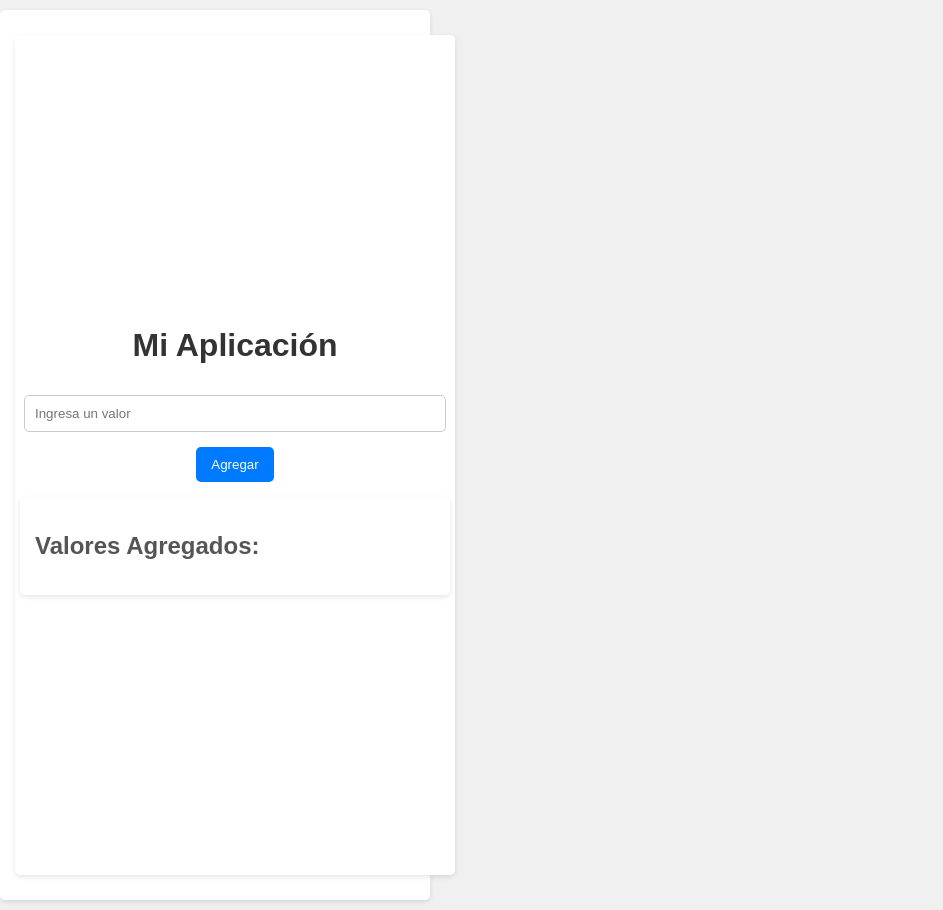
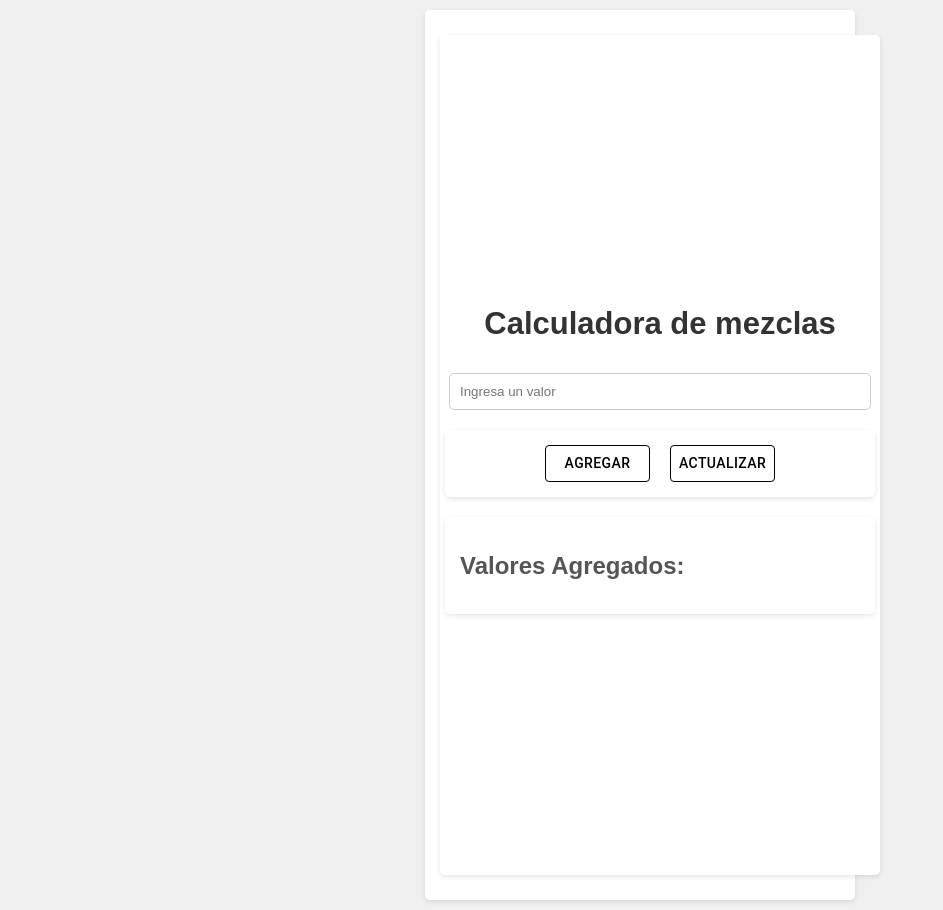
Before and after one commit to AldairZambrano/Calculador_de_mezclas, a React (Vite) app: page / in a window 1280 px wide. Shown: the whole page, without its empty margins (0-943 px from the left). Built offline with nearby package versions, Linux system fonts and the light colour scheme.

Commit message:
Se agregan nuevos cambios en el estilo, se agrega nuevo button para refrescar la pagina

```diff
--- a/package.json
+++ b/package.json
@@ -13,8 +13,8 @@
     "@emotion/react": "^11.13.3",
     "@emotion/styled": "^11.13.0",
     "@mui/icons-material": "^6.1.5",
-    "@mui/material": "^6.1.5",
-    "@mui/styled-engine-sc": "^6.1.5",
+    "@mui/material": "^6.1.6",
+    "@mui/styled-engine-sc": "^6.1.6",
     "react": "^18.3.1",
     "react-dom": "^18.3.1",
     "styled-components": "^6.1.13"
--- a/src/App.jsx
+++ b/src/App.jsx
@@ -1,5 +1,6 @@
 import React, { useState } from 'react';
 import { Button } from "@mui/material";
+
  // Asegúrate de que la ruta sea correcta
 
 function App() {
@@ -10,6 +11,10 @@ function App() {
   const [ValueGraduarte, setValueGraduarte] = useState(null);
   const [ValueRyzup, setValueRyzup] = useState(null);
 
+  const actualizar = () =>  {
+    window.location.href = '/';
+    }
+    console.log(actualizar)
   const addItem = () => {
     if (inputValue) {
       setItems([...items, inputValue]);
@@ -45,23 +50,26 @@ function App() {
 
   return (
     <div id="app-container"> {/* Aquí está el contenedor con el ID app-container */}
-      <h1>Mi Aplicación</h1>
+      <h1 style={{textAlign:"center",fontSize:"31px"}}>Calculadora de mezclas </h1>
       <input
-        type="text"
+        type="number"
         value={inputValue}
         onChange={(e) => setInputValue(e.target.value)}
         placeholder="Ingresa un valor"
       />
-      <button onClick={addItem}>Agregar</button>
-
+      <div className='ButtonInput'>
+        <Button variant='outlined' color='terciary' style={{width:"105px"}} onClick={addItem}>Agregar</Button>
+        <Button variant='outlined' color='terciary' style={{width:"105px"}} onClick={actualizar}>Actualizar</Button>
+      </div>
       <div>
         <h2>Valores Agregados:</h2>
         {items.map((item, index) => (
           <div key={index}>
             <span>{item}</span>
+            <button onClick={() => calculateValue(item)}>Calcular</button>
+            <button onClick={() => editItem(index)}>Editar</button>
             <button onClick={() => deleteItem(index)}>Borrar</button>
-            <button onClick={() => editItem(index)}>Editar</button>
-            <button onClick={() => calculateValue(item)}>Calcular</button>
+
           </div>
         ))}
       </div>
@@ -69,26 +77,26 @@ function App() {
       {calculatedValue !== null && (
         <div>
           <h2>Litros de agua alberca:</h2>
-          <p>{calculatedValue}</p>
+          <p>{calculatedValue.toFixed(0)} <span className='nameMez'>Litros</span></p>
         </div>
       )}
 
       {ValueGraduarte !== null && (
         <div>
-          <h2>Cantida de Graduarte:</h2>
-          <p>{ValueGraduarte}</p>
+          <h2>Cantida de Graduate:</h2>
+          <p>{ValueGraduarte.toFixed(0)} <span className='nameMez'>CC</span></p>
         </div>
       )}
       {ValueBomba !== null && (
         <div>
           <h2>Cantida de mezcla de bomba :</h2>
-          <p>{ValueBomba}</p>
+          <p>{ValueBomba.toFixed(0)} <span className='nameMez'>M</span></p>
         </div>
       )}
       {ValueRyzup !== null && (
         <div>
           <h2>Gramos de ryzup:</h2>
-          <p>{ValueRyzup}</p>
+          <p>{ValueRyzup.toFixed(0)} <span className='nameMez'>Gramos</span></p>
         </div>
       )}
     </div>
--- a/src/index.css
+++ b/src/index.css
@@ -1,9 +1,12 @@
 /* styles.css */
-
 body {
   margin: 0;
   padding: 0;
   font-family: Arial, sans-serif;
+  display: flex;
+  justify-content: center;
+  align-items: center;
+
   background-color: #f0f0f0; /* Color de fondo */
 }
 
@@ -41,7 +44,7 @@ button {
 }
 
 button:hover {
-  background-color: #0056b3; /* Color de fondo al pasar el mouse */
+  background-color: transparent; /* Color de fondo al pasar el mouse */
 }
 
 h2 {
@@ -56,6 +59,24 @@ div {
   box-shadow: 0 2px 5px rgba(0, 0, 0, 0.1); /* Sombra para las secciones */
   width: 100%;
   max-width: 400px; /* Ancho máximo para secciones */
+}
+/* estilos del botton del input */
+.ButtonInput{
+  display: flex;
+  justify-content: center;
+  align-items: center;
+}
+.ButtonInput Button{
+  margin-right: 10px;
+  margin-left: 10px;
+}
+
+/* estilos de los sub de las mezclas */
+
+.nameMez {
+  color: #594f4f;
+  font-weight: bold;
+  font-size: 14px;
 }
 
 /* Media Queries para Responsividad */
```
Also changed, not shown: 1 other file (tests, documents, lock files or other folders).
